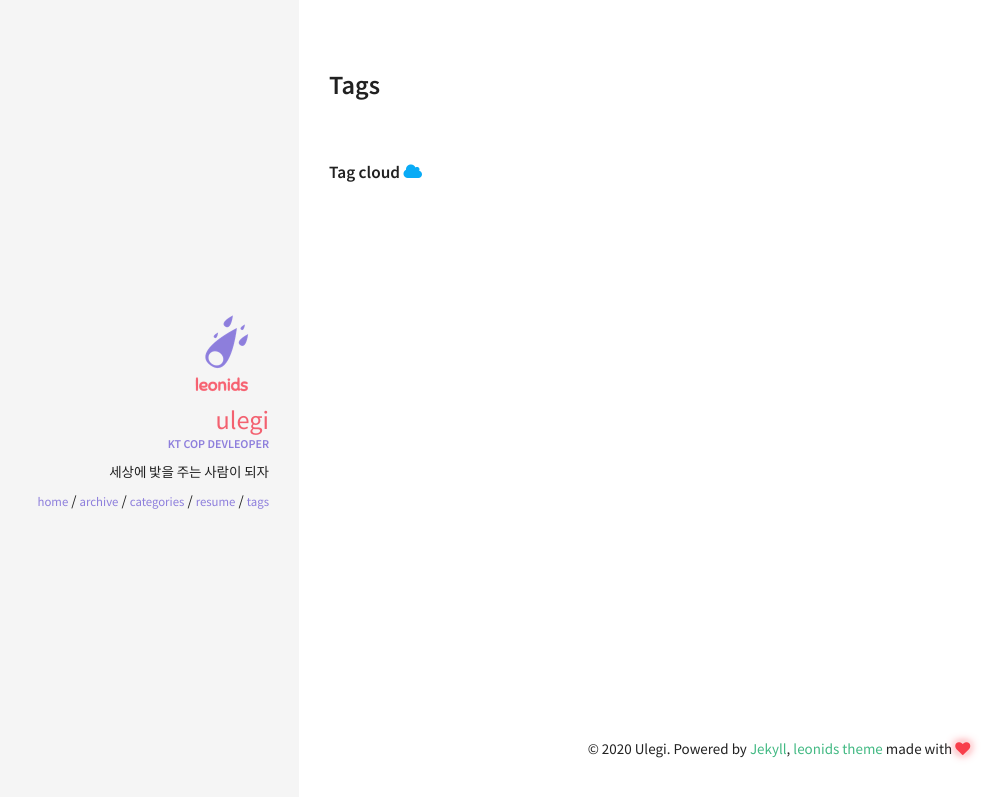
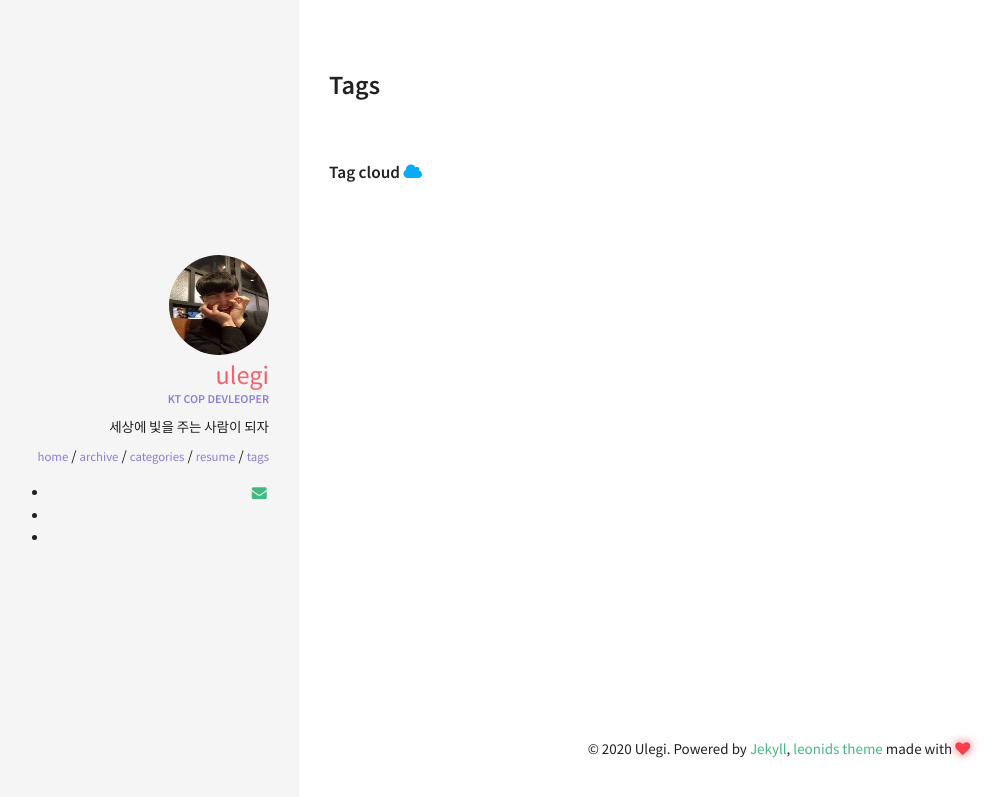
Before and after one commit to Ulegi/Ulegi.github.io, a Jekyll site: the page built from tags.html, in a window 1280 px wide. Shown: the top 797 px of the page, without its empty margins (21-1027 px from the left). Built offline with Jekyll 4.4.1, drawn with Linux system fonts in a browser that asks for light colours.

Commit message:
icon added

```diff
--- a/_config.yml
+++ b/_config.yml
@@ -34,9 +34,9 @@ kramdown:
 #
 owner:
   name: Ulegi
-  avatar: leonids-logo.png
+  avatar: KakaoTalk_20200301_162645807.jpg
   job: "KT cop Devleoper"
-  bio: "세상에 밫을 주는 사람이 되자"
+  bio: "세상에 빛을 주는 사람이 되자"
   email:
   disqus-shortname:
   twitter: #username
--- a/_includes/sidebar.html
+++ b/_includes/sidebar.html
@@ -21,5 +21,17 @@
       {% endif %} {% endfor %}
     </ul>
   </nav>
+  <div class="sns-links">
+    <ul>
+      <li>
+        <script>gen_mail_to_link('smwhite1128@naver.com', 'From github');</script>
+        <a class="social-link-item" target="_blank" herf="mailto:smwhite1128@naver.com?subject=From github">
+          <i class="fa fa-fw fa-envelope"></i>
+        </a>
+      </li>
+      <li></li>
+      <li></li>
+    </ul>
+  </div>
   {% include social-links.html %}
 </div>
```
Also changed, not shown: img/KakaoTalk_20200301_162645807.jpg (added).
